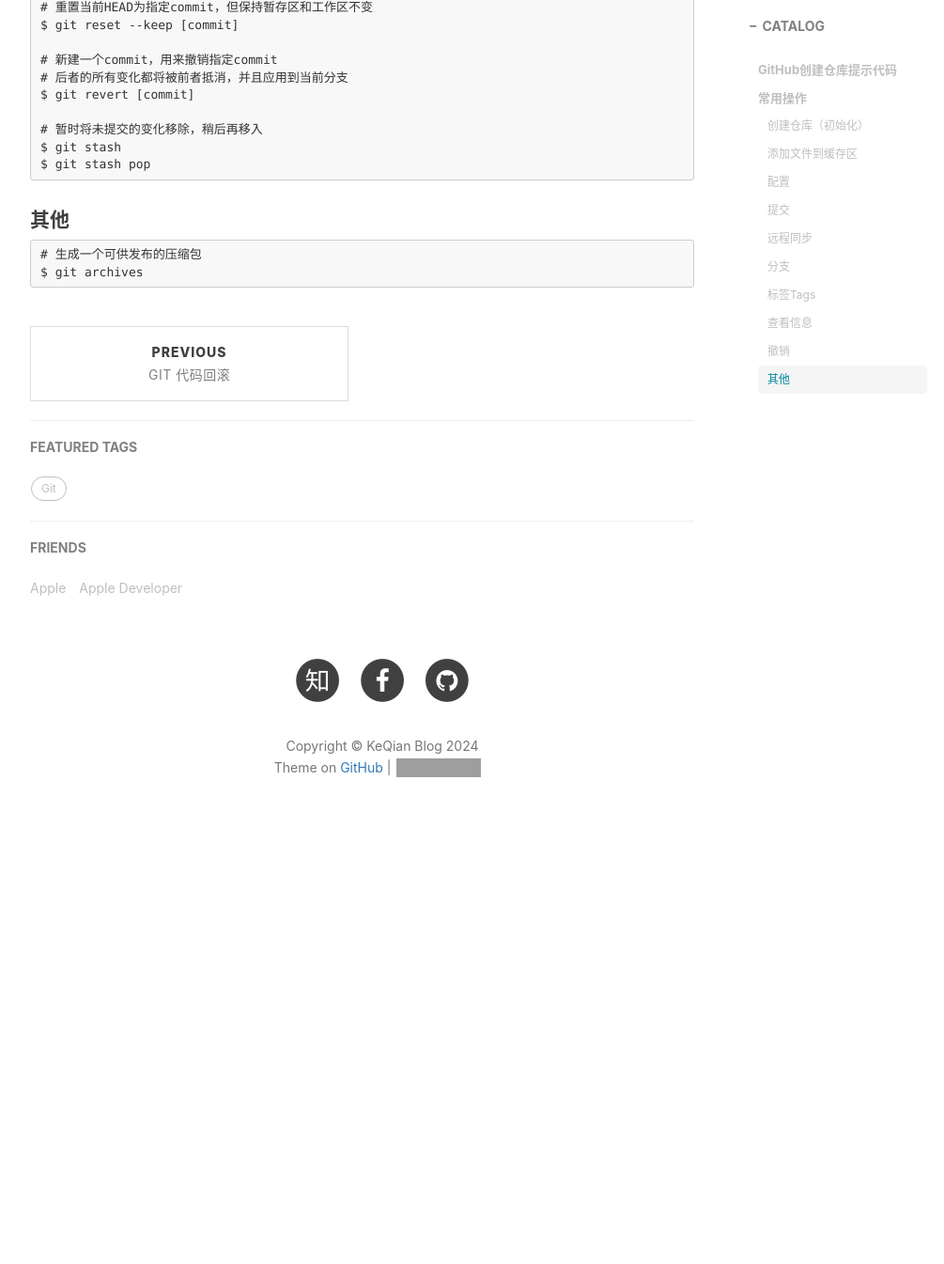
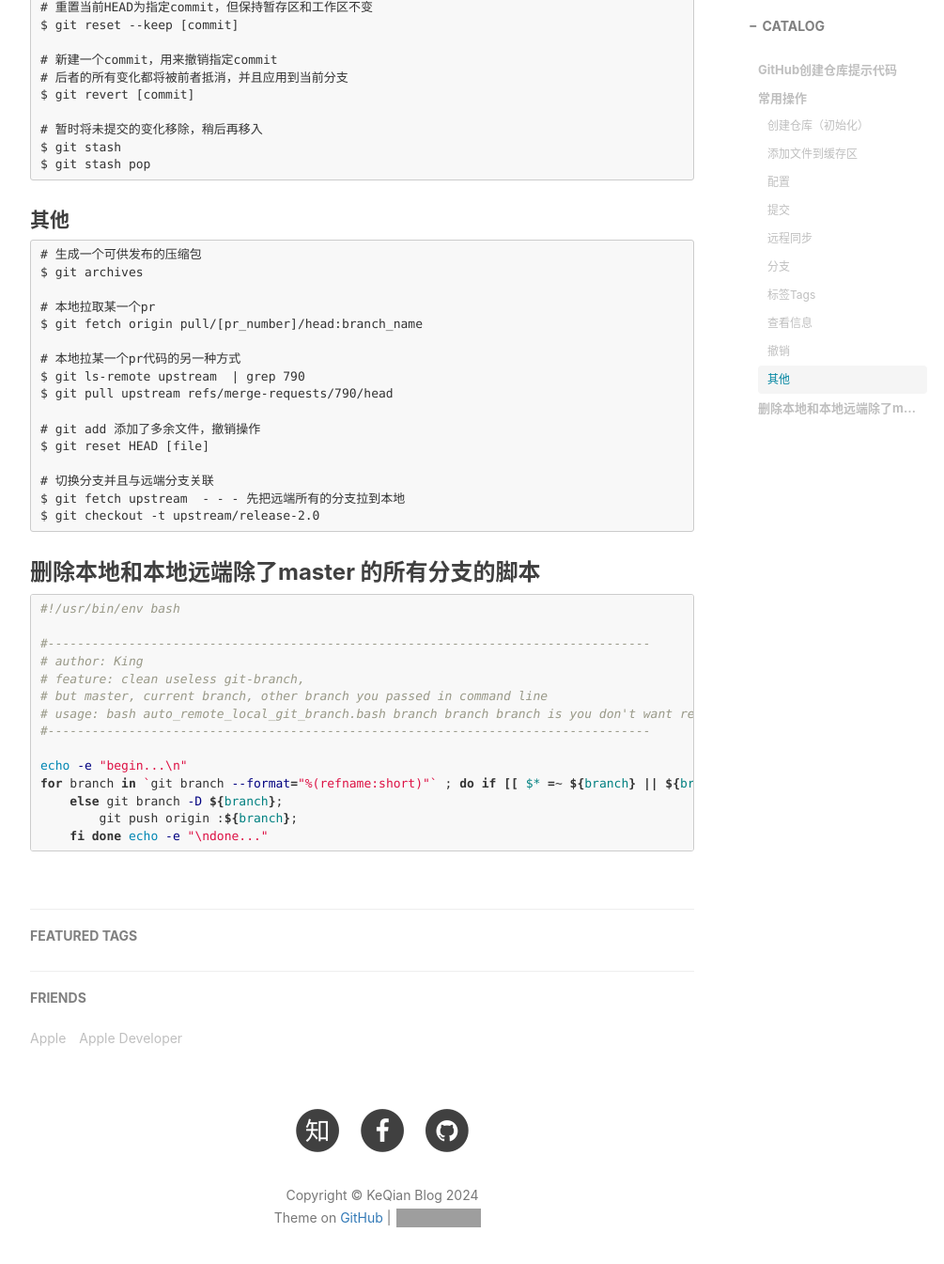
Before and after one commit to KeQianWang/KeQianWang.github.io, a Jekyll site: the page built from _posts/git/2024-10-24-Git指令整理.md, in a window 1280 px wide and 1400 px high, scrolled down 5477 px. Shown: the top 1345 px of the window at 94% size, without its empty margins (233-1238 px from the left). Built offline with Jekyll 4.4.1, drawn with Linux system fonts in a browser that asks for light colours; nearby versions of some CDN libraries; comment, search, counter and statistics services are not loaded; before the commit the page ends 6398 px from its top, so only the background shows below that; grey boxes are pictures that could not be loaded.

Commit message:
blog git篇

````diff
--- a/_posts/2024-10-24-Git指令整理.md
+++ b/_posts/git/2024-10-24-Git指令整理.md
@@ -4,7 +4,7 @@
 subtitle:   不适合阅读的整理的一些个人常用的 Git 指令
 date:       2024-10-24
 author:     KeQian
-header-img: img/git-bg.jpg
+header-img: img/git/git-bg.jpg
 catalog: true
 tags:
     - Git
@@ -275,3 +275,40 @@
 
 	# 生成一个可供发布的压缩包
 	$ git archives
+
+    # 本地拉取某一个pr
+    $ git fetch origin pull/[pr_number]/head:branch_name
+
+    # 本地拉某一个pr代码的另一种方式
+    $ git ls-remote upstream  | grep 790
+    $ git pull upstream refs/merge-requests/790/head
+
+	# git add 添加了多余文件，撤销操作
+    $ git reset HEAD [file]
+
+    # 切换分支并且与远端分支关联
+    $ git fetch upstream  - - - 先把远端所有的分支拉到本地
+    $ git checkout -t upstream/release-2.0
+
+### 删除本地和本地远端除了master 的所有分支的脚本
+```shell
+#!/usr/bin/env bash
+
+#----------------------------------------------------------------------------------
+# author: King
+# feature:  clean useless git-branch,
+#           but master, current branch, other branch you passed in command line
+# usage: bash auto_remote_local_git_branch.bash branch branch        branch is you don't want remove
+#----------------------------------------------------------------------------------
+
+echo -e "begin...\n"
+for branch in `git branch --format="%(refname:short)"` ; do
+    if [[ $* =~ ${branch} || ${branch} == "master" || ${branch} == `git rev-parse --abbrev-ref HEAD` ]] ; then
+        echo "retained branch ${branch}";
+    else
+        git branch -D ${branch};
+        git push origin :${branch};
+    fi
+done
+echo -e "\ndone..."
+```
--- a/about.html
+++ b/about.html
@@ -22,7 +22,7 @@
 
     <p>工作、学习之余，我还是一个健身爱好者，同时也非常喜欢音乐。</p>
 
-    <p>这是我的利用 <a href="https://pages.github.com/">GitHub Pages</a> 与 <a href="http://jekyll.com.cn/">Jekyll</a> 搭建的 个人博客。我在GitHub主页<a href="https://github.com/KeQianWang">👉GitHub·BY</a>。如果有什么问题，欢迎提出探讨~</p>
+    <p>这是我的利用 <a href="https://pages.github.com/">GitHub Pages</a> 与 <a href="http://jekyll.com.cn/">Jekyll</a> 搭建的 个人博客。我在GitHub主页<a href="https://github.com/KeQianWang">👉GitHub·King</a>。如果有什么问题，欢迎提出探讨~</p>
 
     <p></p>
 
````
Also changed, not shown: _posts/2024-10-24-Git-代码回滚.md (deleted, +0 -58 lines), img/git/git-bg.jpg (renamed from img/git-bg.jpg).
